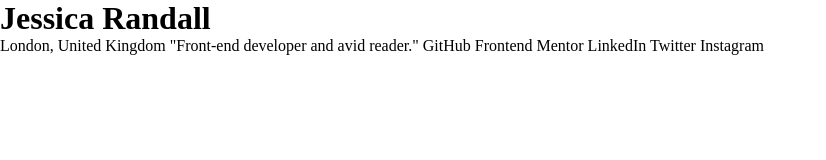
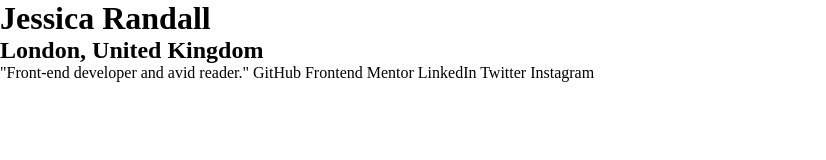
Before and after one commit to omiras/social-links-profile-main, a plain HTML site: page index.html in a window 1280 px wide. Shown: the whole page, without its empty margins (0-826 px from the left). Drawn offline with Linux system fonts and the light colour scheme.

Commit message:
maquetado titlo

```diff
--- a/index.html
+++ b/index.html
@@ -8,7 +8,7 @@
 
   <link rel="icon" type="image/png" sizes="32x32" href="./assets/images/favicon-32x32.png">
 
-  <title>Frontend Mentor | Social links profile pepe  </title>
+  <title>Frontend Mentor | Social links profile pepe </title>
   <style>
     * {
       box-sizing: border-box;
@@ -21,7 +21,7 @@
 
   <div class="card">
     <h1 class="card__title">Jessica Randall</h1>
-    London, United Kingdom
+    <h2>London, United Kingdom</h2>
     "Front-end developer and avid reader."
     GitHub
     Frontend Mentor
```
